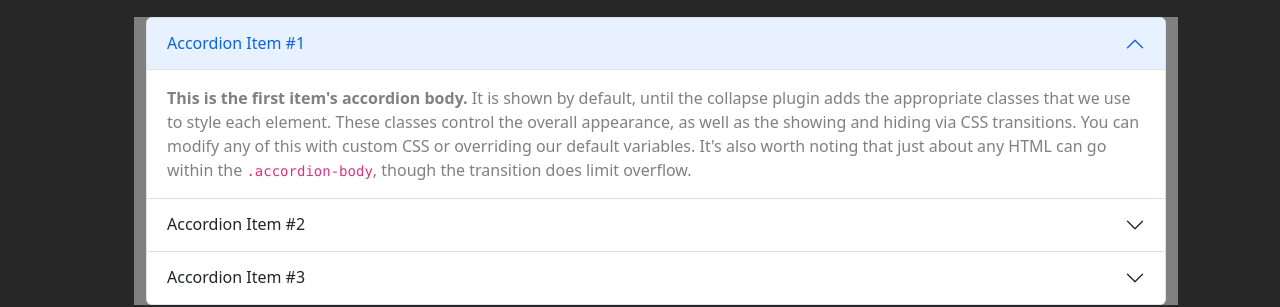
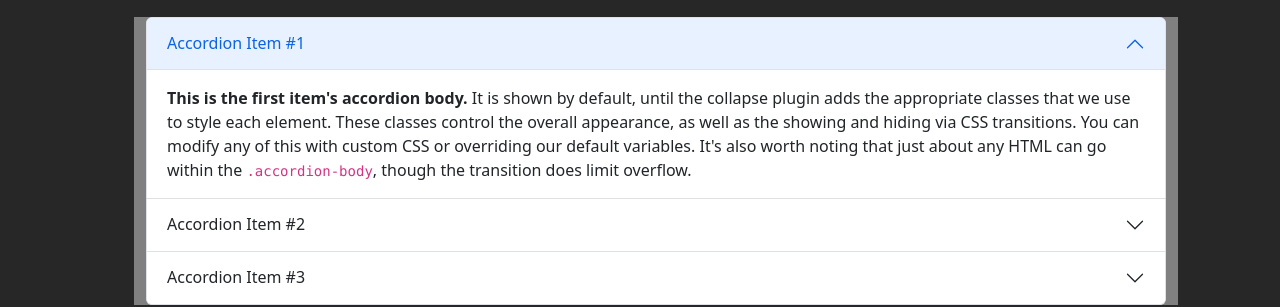
Before and after one commit to ehub-96/my-resume, a React (Vite) app: page / in a window 1280 px wide. Shown: the part 3319-3626 px from the top of the page. Built offline with nearby package versions, Linux system fonts and the light colour scheme.

Commit message:
bruh plz

```diff
--- a/src/scss/styles.css
+++ b/src/scss/styles.css
@@ -11,14 +11,14 @@ p {
 a {
   text-decoration: none;
 }
-.accordion-color {
+.accordion-button-color {
 color: grey
 }
-.accordion-body {
+.accordion-button-bg{
   color: grey
   }
-.accordion-bg{
-  color: #272727;
+.accordion-button-focus-border-color{
+  color: grey
 }
 .side-bar {
   width: 15% !important;
```
